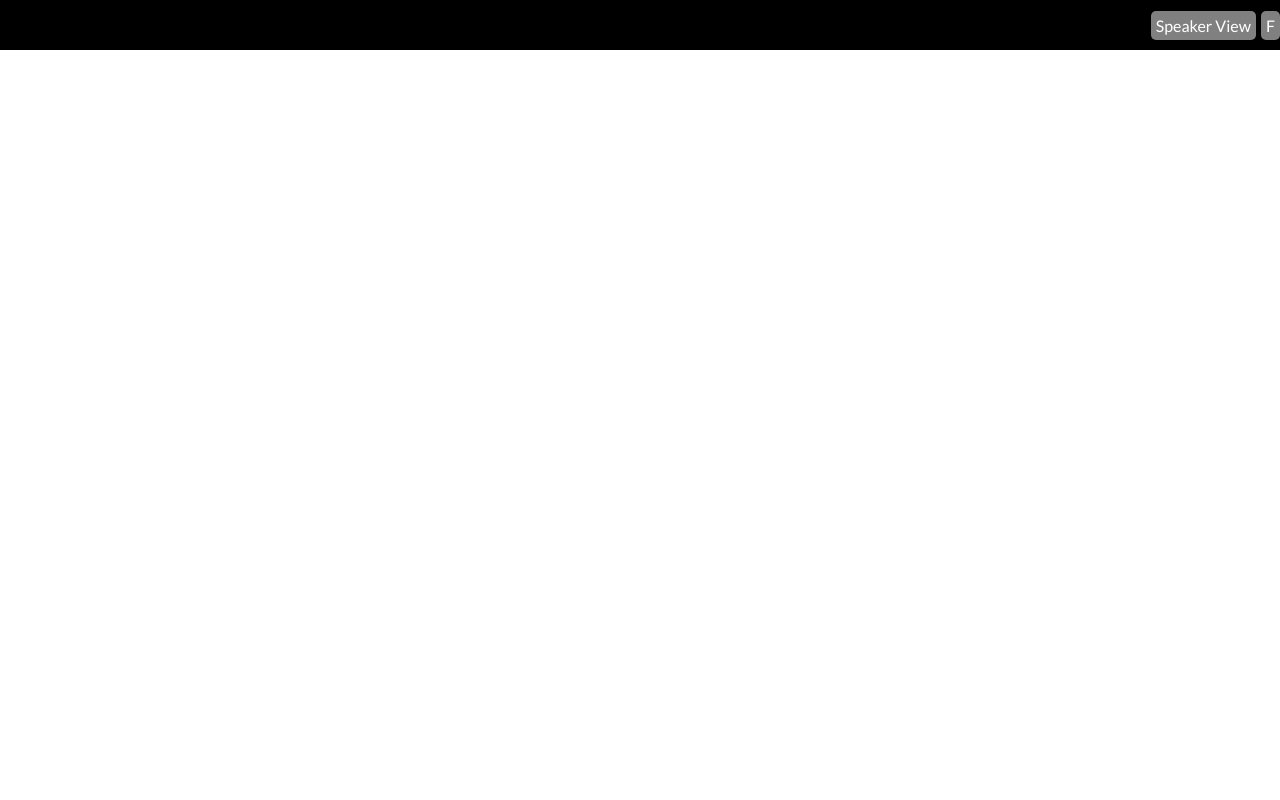
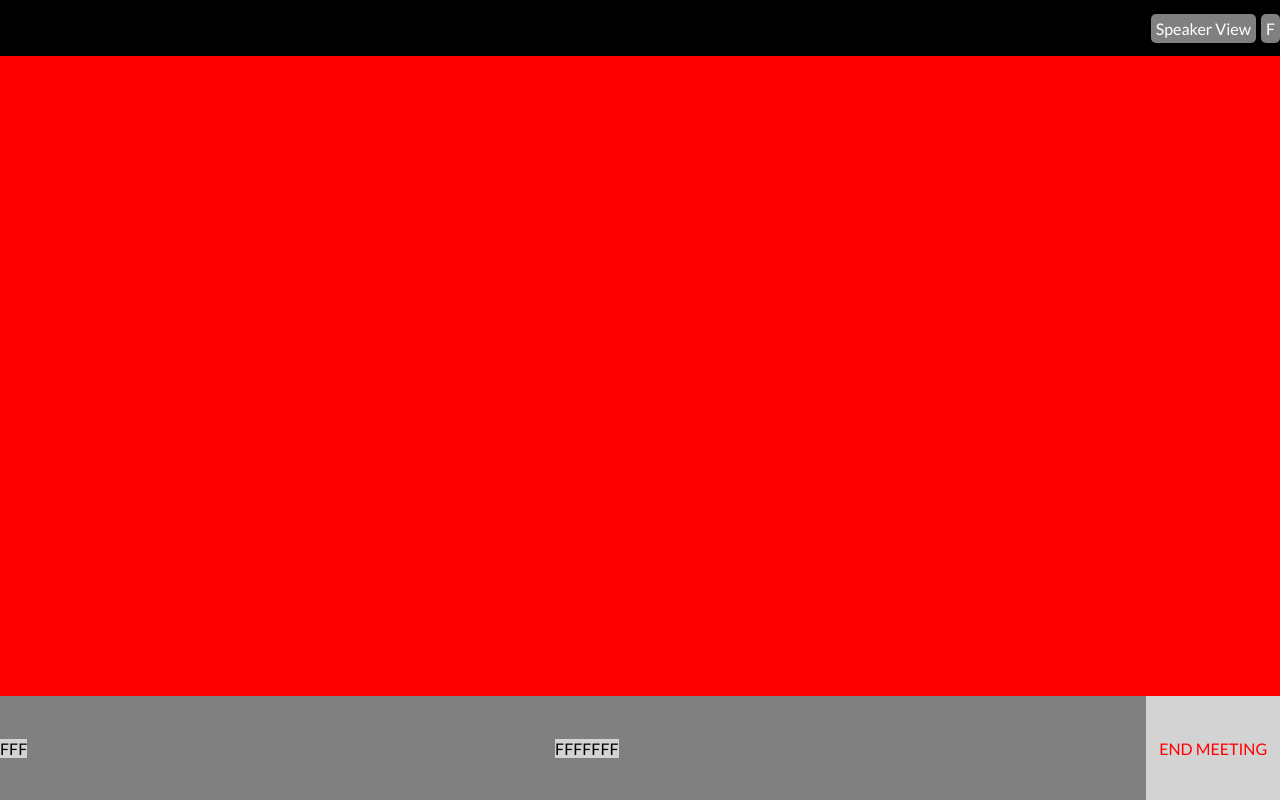
Before and after one commit to FraCuboni/html-css-zoom, a plain HTML site: page index.html in a window 1280 px wide. Drawn offline with Linux system fonts and the light colour scheme.

Commit message:
adding basics 4 footer

```diff
--- a/css/style.css
+++ b/css/style.css
@@ -18,14 +18,18 @@ a{
 
 /* HEADER */
 
+header{
+    height: 7vh
+}
 .top-bar{
     width: 100%;
-    height: 50px;
+    height: 100%;
     background-color: black;
     display: flex;
     justify-content: flex-end;
     align-items: center;
     gap: 5px;
+
 }
 
 .top-bar>a{
@@ -36,12 +40,62 @@ a{
 
 /* MAIN */
 
+main{
+    height: 80vh;
+    background-color: red;
+}
+
 .videochat-box{
+    background-color: aliceblue;
+}
+
+.videochat{
+
+}
+
+.name{
 
 }
 
 /* FOOTER */
 
+footer{
+    height: 13vh;
+    background-color: blue;
+}
+
+nav{
+    background-color: grey;
+    height: 100%;
+    display: flex;
+    justify-content: space-between;
+    align-items: center;
+}
+nav>div{
+    background-color: lightgrey;
+    display: flex;
+}
+
 .bottom-bar{
 
 }
+
+.left-buttons{
+
+}
+
+.middle-buttons{
+
+}
+
+.right-buttons{
+    height: 100%;
+    display: flex;
+    align-items: center;
+    justify-content: center;
+    padding: 0 1%;
+}
+
+.right-buttons>a{
+    color: red;
+}
--- a/index.html
+++ b/index.html
@@ -19,12 +19,30 @@
     </header>
     <main>
         <div class="videochat-box">
-
+            <div class="videochat">
+                <div class="name"></div>
+            </div>
         </div>
     </main>
     <footer>
         <nav class="bottom-bar">
-
+            <div class="left-buttons">
+                <div>F</div>
+                <div>F</div>
+                <div>F</div>
+            </div>
+            <div class="middle-buttons">
+                <div>F</div>
+                <div>F</div>
+                <div>F</div>
+                <div>F</div>
+                <div>F</div>
+                <div>F</div>
+                <div>F</div>
+            </div>
+            <div class="right-buttons">
+                <a href="">END MEETING</a>
+            </div>
         </nav>
     </footer>
 </body>
```
